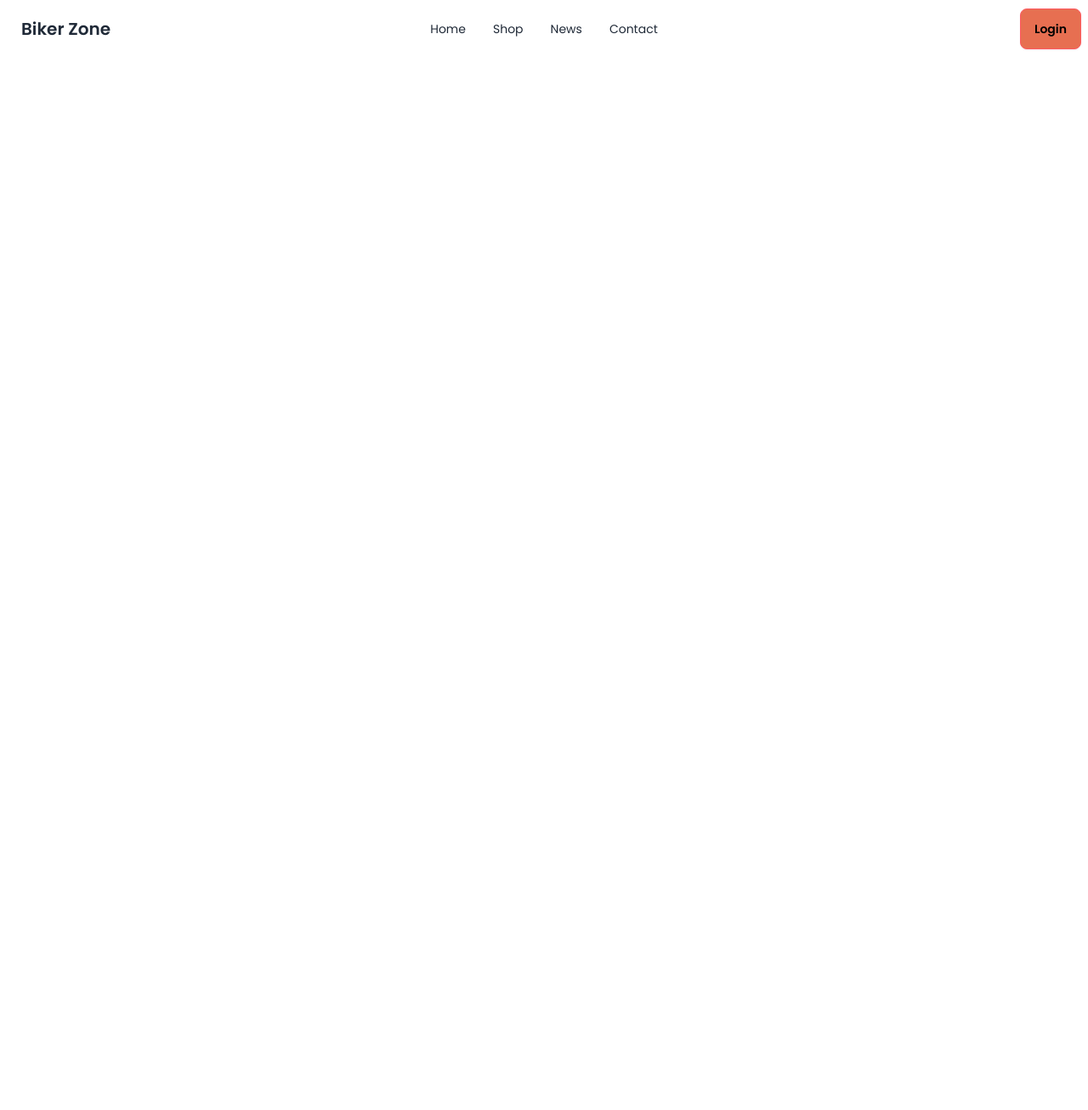
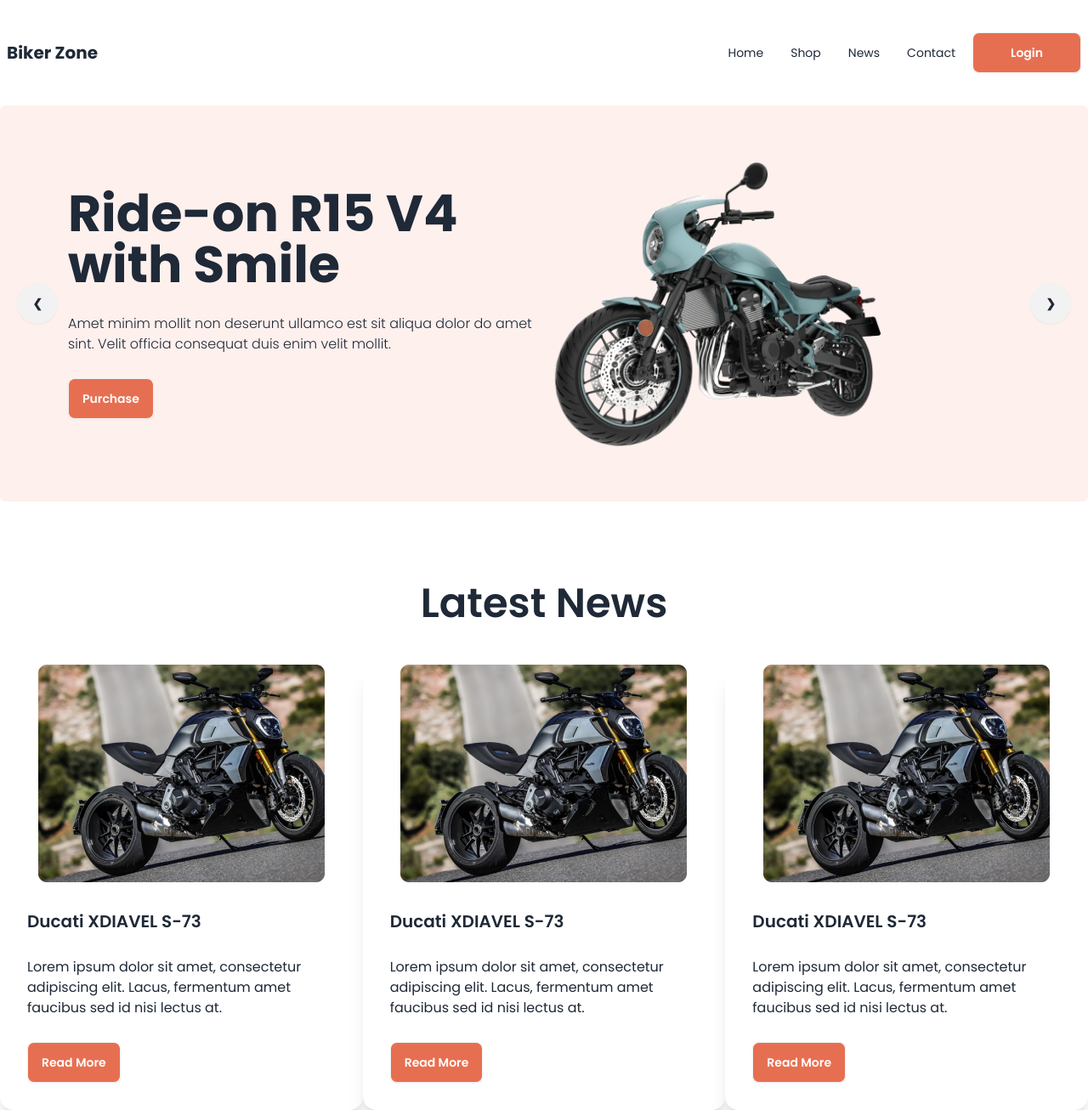
Before and after one commit to nafisa180205/biker-zone-daisyui, a plain HTML site: page index.html in a window 1280 px wide. Shown: the whole page at 85% size. Before the commit the page ends 800 px from the top, so only its background shows below. Drawn offline with nearby package versions, Linux system fonts and the light colour scheme.

Commit message:
letest section

```diff
--- a/index.html
+++ b/index.html
@@ -1,5 +1,5 @@
 <!DOCTYPE html>
-<html lang="en">
+<html lang="en" data-theme="light">
 <head>
     <meta charset="UTF-8">
     <meta name="viewport" content="width=device-width, initial-scale=1.0">
@@ -7,30 +7,32 @@
 
     <!-- css  -->
      <link rel="stylesheet" href="./style/style.css">
+     <!-- <script src="https://cdn.tailwindcss.com"></script> -->
+
+
+    <link href="https://cdn.jsdelivr.net/npm/daisyui@4.12.10/dist/full.min.css" rel="stylesheet" type="text/css" />
     <script src="https://cdn.tailwindcss.com"></script>
+
     <script>
       tailwind.config = {
         theme: {
           extend: {
             colors: {
-                clifford: '#da373d',
+
               'bike-primary': '#E76F51',
+              'bike-primary-bg':'rgba(231, 111, 81, 0.1)',
             }
           }
         }
       }
     </script>
-
-
-
-    <link href="https://cdn.jsdelivr.net/npm/daisyui@4.12.10/dist/full.min.css" rel="stylesheet" type="text/css" />
-    <script src="https://cdn.tailwindcss.com"></script>
 </head>
 <body>
     <!-- header section -->
-    <header>
-        <div class="navbar bg-base-100">
-            <div class="navbar-start">
+    <header class="md:container md:mx-auto">
+      <!-- navbar section starts here -->
+        <div class="navbar bg-base-100 mt-7">
+            <div class="flex-1">
               <div class="dropdown">
                 <div tabindex="0" role="button" class="btn btn-ghost lg:hidden">
                   <svg
@@ -55,7 +57,7 @@
                   <li><a>Contact</a></li>
                 </ul>
               </div>
-              <a class="btn btn-ghost text-xl">Biker Zone</a>
+              <a class="font-bold text-xl">Biker Zone</a>
             </div>
             <div class="navbar-center hidden lg:flex">
               <ul class="menu menu-horizontal px-1">
@@ -65,15 +67,160 @@
                   <li><a>Contact</a></li>
               </ul>
             </div>
-            <div class="navbar-end">
-              <a class="btn btn-error bg-bike-primary">Login</a>
+            <div class="">
+              <a class="btn bg-bike-primary text-white px-11">Login</a>
+
             </div>
           </div>
+
+
+          <!-- carousel section starts here   -->
+      <div class="carousel w-full bg-bike-primary-bg mt-7 rounded-md	">
+
+        <!-- slide 1 -->
+        <div id="slide1" class="carousel-item relative w-full">
+          <div class="flex flex-col lg:flex-row px-10 lg:px-20 py-16 justify-center items-center">
+            <!-- text -->
+            <div class="space-y-7 flex-1">
+              <h2 class="lg:text-6xl text-5xl font-bold">Ride-on R15 V4 with Smile</h2>
+              <p class="text-base	font-light	">Amet minim mollit non deserunt ullamco
+                est sit aliqua dolor do amet sint. Velit officia consequat duis enim velit mollit.</p>
+
+                <button class="btn bg-bike-primary text-white">Purchase</button>
+
+            </div>
+            <!-- image -->
+             <div class="flex-1">
+                <img src="./images/slider/bike1.png" alt="" class="w-[400px]">
+             </div>
+          </div>
+          <div class="absolute left-5 right-5 top-1/2 flex -translate-y-1/2 transform justify-between">
+            <a href="#slide3" class="btn btn-circle">❮</a>
+            <a href="#slide2" class="btn btn-circle">❯</a>
+          </div>
+        </div>
+
+
+        <!-- slide 2 -->
+        <div id="slide2" class="carousel-item relative w-full">
+          <div class="flex flex-col lg:flex-row px-10 lg:px-20 py-16 justify-center items-center">
+            <!-- text -->
+            <div class="space-y-7 flex-1">
+              <h2 class="lg:text-6xl text-5xl font-bold">Ride-on R15 V4 with Smile</h2>
+              <p class="text-base	font-light	">Amet minim mollit non deserunt ullamco
+                est sit aliqua dolor do amet sint. Velit officia consequat duis enim velit mollit.</p>
+
+                <button class="btn bg-bike-primary text-white">Purchase</button>
+
+            </div>
+            <!-- image -->
+             <div class="flex-1">
+                <img src="./images/slider/bike2.png" alt="" class="w-[400px]">
+             </div>
+          </div>
+          <div class="absolute left-5 right-5 top-1/2 flex -translate-y-1/2 transform justify-between">
+            <a href="#slide1" class="btn btn-circle">❮</a>
+            <a href="#slide3" class="btn btn-circle">❯</a>
+          </div>
+        </div>
+
+        <!-- slide 3 -->
+        <div id="slide3" class="carousel-item relative w-full">
+          <div class="flex flex-col lg:flex-row px-10 lg:px-20 py-16 justify-center items-center">
+            <!-- text -->
+            <div class="space-y-7 flex-1">
+              <h2 class="lg:text-6xl text-5xl font-bold">Ride-on R15 V4 with Smile</h2>
+              <p class="text-base	font-light	">Amet minim mollit non deserunt ullamco
+                est sit aliqua dolor do amet sint. Velit officia consequat duis enim velit mollit.</p>
+
+                <button class="btn bg-bike-primary text-white">Purchase</button>
+
+            </div>
+            <!-- image -->
+             <div class="flex-1">
+                <img src="./images/slider/bike3.png" alt="" class="w-[400px]">
+             </div>
+          </div>
+          <div class="absolute left-5 right-5 top-1/2 flex -translate-y-1/2 transform justify-between">
+            <a href="#slide2" class="btn btn-circle">❮</a>
+            <a href="#slide1" class="btn btn-circle">❯</a>
+          </div>
+        </div>
+
+      </div>
+
+      <!-- carousel section ends here   -->
+
+
+
 
     </header>
 
     <!-- main section -->
-     <main>
+     <main class="md:container md:mx-auto">
+      <!-- latest News section starts here  -->
+       <section class="mt-24">
+        <h3 class="lg:text-5xl text-4xl font-semibold	text-center mb-12">Latest News</h3>
+
+        <!-- cards -->
+        <div class="grid grid-cols-1 md:grid-cols-2 lg:grid-cols-3 ">
+        <!-- card 1 -->
+          <div class="card bg-base-100  shadow-xl">
+            <figure>
+              <img
+                src="./images/others/latest1.png"
+                alt="Shoes" />
+            </figure>
+            <div class="card-body space-y-5">
+              <h2 class="card-title">Ducati XDIAVEL S-73</h2>
+              <p>Lorem ipsum dolor sit amet, consectetur adipiscing elit. Lacus, fermentum amet faucibus sed id nisi lectus at.</p>
+              <div class="card-actions justify-start">
+                <button class="btn bg-bike-primary text-white">Read More</button>
+              </div>
+            </div>
+          </div>
+
+          <!-- card 2 -->
+          <div class="card bg-base-100  shadow-xl">
+            <figure>
+              <img
+                src="./images/others/latest1.png"
+                alt="Shoes" />
+            </figure>
+            <div class="card-body space-y-5">
+              <h2 class="card-title">Ducati XDIAVEL S-73</h2>
+              <p>Lorem ipsum dolor sit amet, consectetur adipiscing elit. Lacus, fermentum amet faucibus sed id nisi lectus at.</p>
+              <div class="card-actions justify-start">
+                <button class="btn bg-bike-primary text-white">Read More</button>
+              </div>
+            </div>
+          </div>
+
+
+           <!-- card 3 -->
+
+           <div class="card bg-base-100  shadow-xl">
+            <figure>
+              <img
+                src="./images/others/latest1.png"
+                alt="Shoes" />
+            </figure>
+            <div class="card-body space-y-5">
+              <h2 class="card-title">Ducati XDIAVEL S-73</h2>
+              <p>Lorem ipsum dolor sit amet, consectetur adipiscing elit. Lacus, fermentum amet faucibus sed id nisi lectus at.</p>
+              <div class="card-actions justify-start">
+                <button class="btn bg-bike-primary text-white">Read More</button>
+              </div>
+            </div>
+          </div>
+
+
+        </div>
+       </section>
+      <!-- latest News section ends here  -->
+
+
+
 
      </main>
 
```
Also changed, not shown: tailwind.config.js (added, +7 -0 lines), images/icons/star-half-stroke-solid.svg (added), images/icons/star-regular.svg (added), images/icons/star-solid.svg (added), images/others/android.png (added), images/others/extrabike.png (added), images/others/faq.png (added), images/others/feature-bike.png (added), images/others/ios.png (added), images/others/latest1.png (added), images/others/latest2.png (added), images/others/latest3.png (added), images/others/user-1.png (added), images/others/user-2.png (added), 5 more files. Lines whose indentation alone changed are shown as unchanged.
